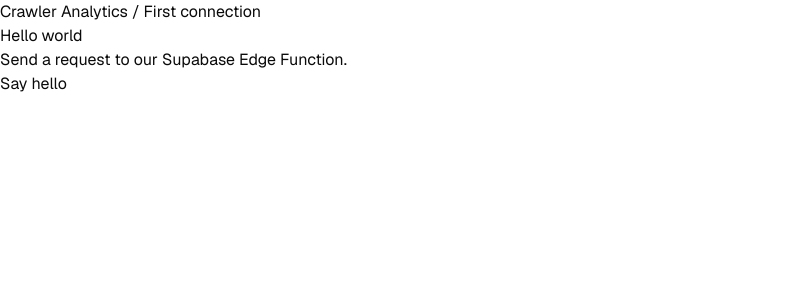
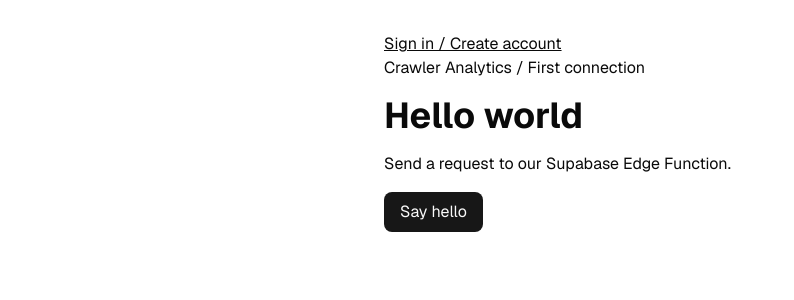
Before and after one commit to anudeep22003/crawler-analytics, a Next.js app: page / in a window 1280 px wide. Shown: the top 300 px of the page, without its empty margins (0-794 px from the left). Built offline with nearby package versions, Linux system fonts and the light colour scheme.

Commit message:
feat: link account page and document Supabase auth setup
- Keep the hello-world page usable with the new theme.
- Explain public environment keys, email confirmation, and manual auth verification.

```diff
--- a/app/page.tsx
+++ b/app/page.tsx
@@ -36,11 +36,18 @@ export default function HomePage() {
   }
 
   return (
-    <main>
+    <main className="mx-auto max-w-xl space-y-4 p-8">
+      <a className="underline" href="/login">
+        Sign in / Create account
+      </a>
       <p className="eyebrow">Crawler Analytics / First connection</p>
-      <h1>Hello world</h1>
+      <h1 className="text-4xl font-bold">Hello world</h1>
       <p>Send a request to our Supabase Edge Function.</p>
-      <button onClick={sayHello} disabled={isLoading}>
+      <button
+        className="rounded-md bg-primary px-4 py-2 text-primary-foreground disabled:opacity-50"
+        onClick={sayHello}
+        disabled={isLoading}
+      >
         {isLoading ? "Sending…" : "Say hello"}
       </button>
       <div aria-live="polite">
```
Also changed, not shown: 1 other file (tests, documents, lock files or other folders).
